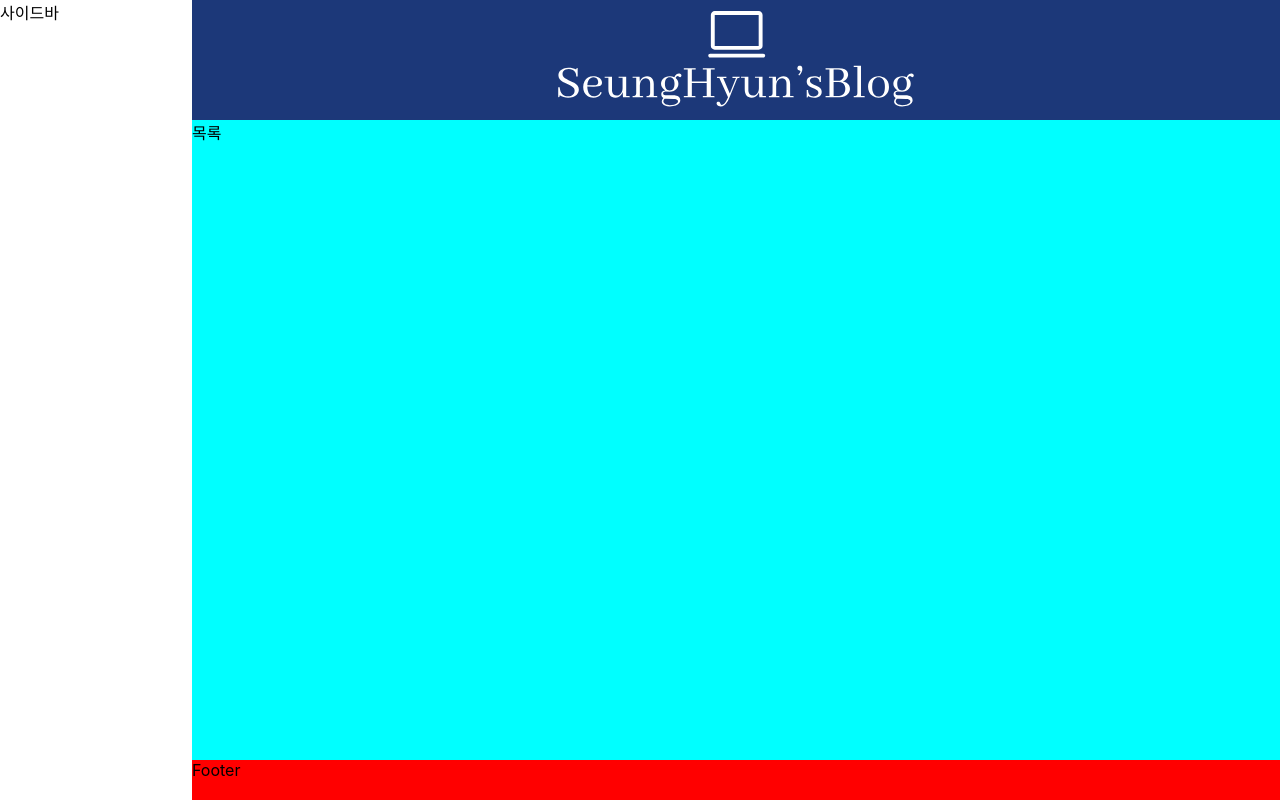
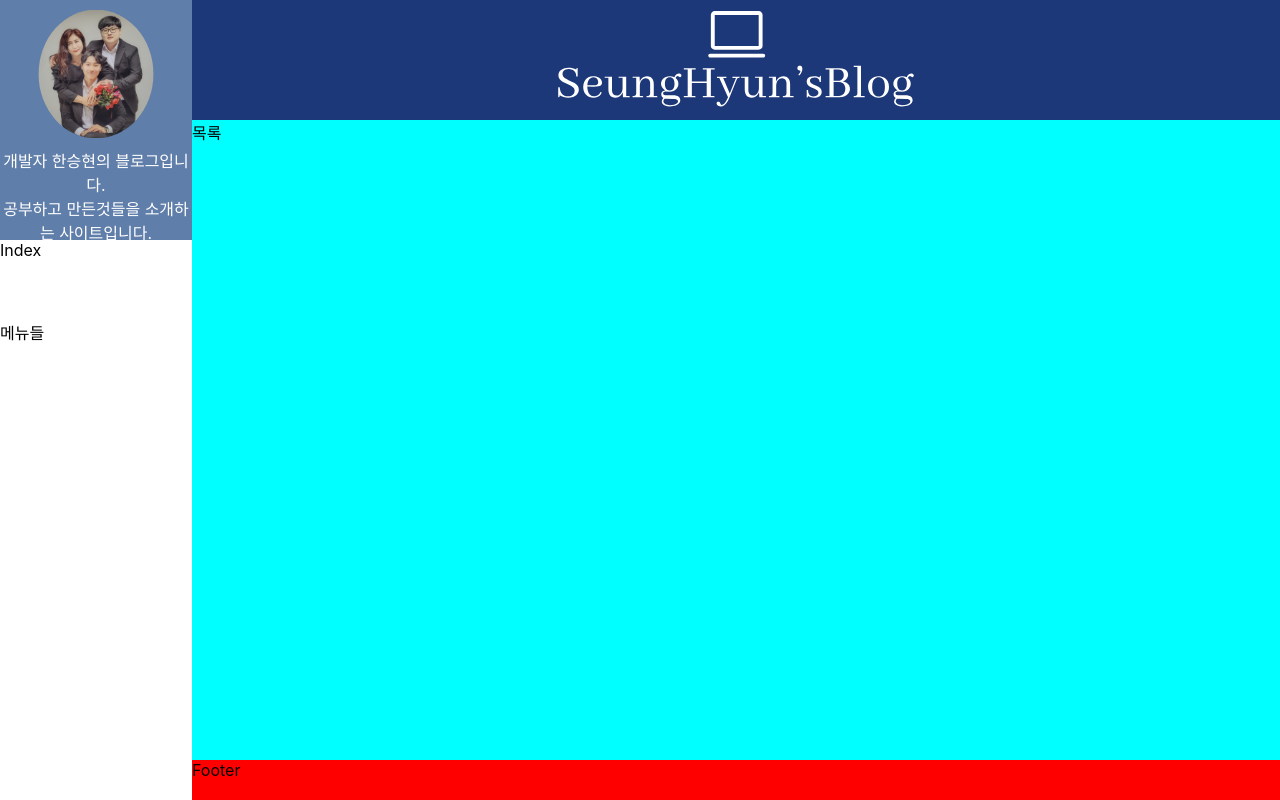
Before and after one commit to SeungHyunH/SeungHyunBlog, a React (Create React App) app in the folder blog/: page / in a window 1280 px wide. Built offline with nearby package versions, Linux system fonts and the light colour scheme.

Commit message:
사이드바 기본골격 완성

```diff
--- a/blog/src/component/sideBar/index.jsx
+++ b/blog/src/component/sideBar/index.jsx
@@ -1,9 +1,39 @@
-import React from 'react'
-
-const Index = () => {
+import React from 'react';
+import styled from 'styled-components';
+import Profile from './profile';
+import User from './user';
+import Menu from './menu';
+const SideBar = () => {
   return (
-    <div>사이드바</div>
+    <Wrap>
+      <ProfileWrap>
+        <Profile/>
+      </ProfileWrap>
+      <UserWrap>
+        <User/>
+      </UserWrap>
+      <MenuWrap>
+        <Menu/>
+      </MenuWrap>
+    </Wrap>
   )
 }
+const Wrap = styled.div`
+  display: flex;
+  flex-direction: column;
+  width: 100%;
+  height: 100%;
+`
 
-export default Index
+const ProfileWrap = styled.div`
+  height: 30%;
+`
+
+const UserWrap = styled.div`
+  height: 10%;
+`
+
+const MenuWrap = styled.div`
+  height: 60%;
+`
+export default SideBar
```
